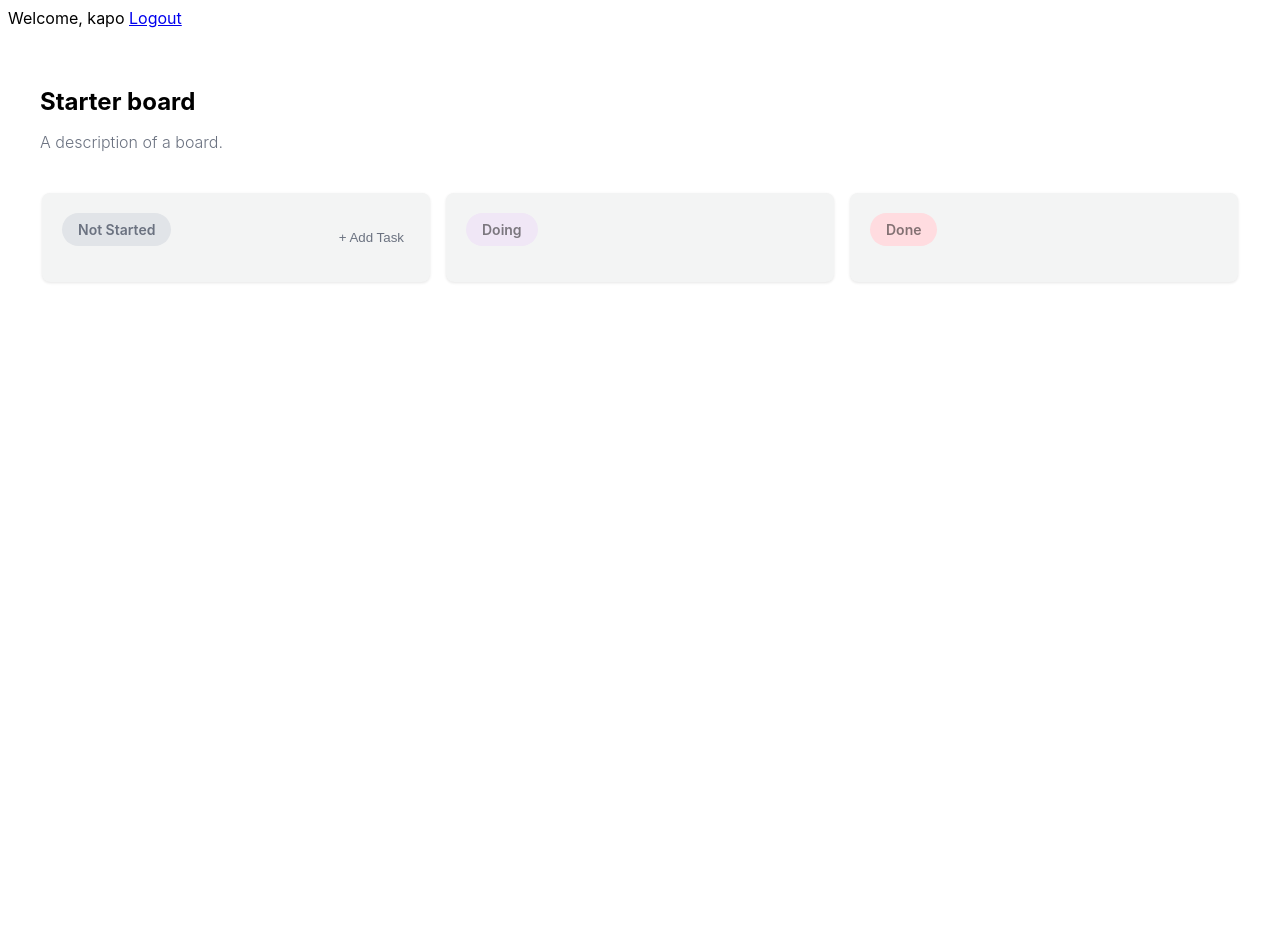
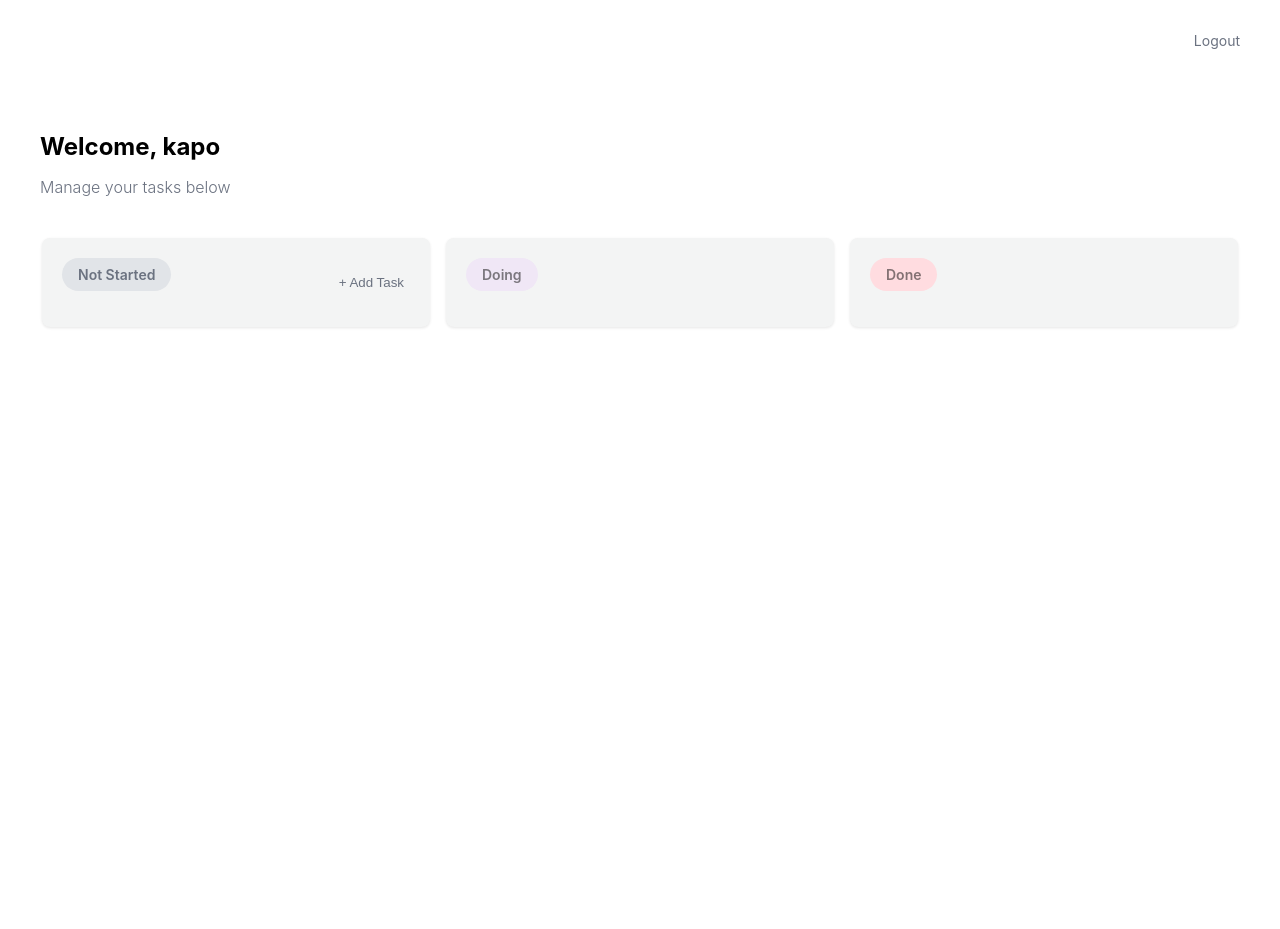
Before and after one commit to Kapo179/django-taskmanager, a Django app: page / in a window 1280 px wide. Before the commit the page ends 283 px from the top, so only its background shows below. Run offline with Django 5.2, Linux system fonts and the light colour scheme; a user stored in the database is signed in; data comes from the database, SQL or seed files in the repository; some web fonts are replaced.

Commit message:
CSS: Logout styling refined, Welcome user configured

```diff
--- a/taskmanager/boards/templates/boards/board.html
+++ b/taskmanager/boards/templates/boards/board.html
@@ -4,8 +4,8 @@
 {% block content %}
 <div class="container my-4">
   <div class="info-container">
-    <h2>Starter board</h2>
-    <p class="subheading">A description of a board.</p>
+    <h2>Welcome, {{ request.user.username }}</h2>
+    <p class="subheading">Manage your tasks below</p>
   </div>
 
   <div class="kanban-container d-flex justify-content-between">
@@ -399,7 +399,6 @@ h2, h5 {
 .btn-submit {
     font-weight: 600;
 }
-
 </style>
 
 <script>
--- a/templates/base.html
+++ b/templates/base.html
@@ -2,27 +2,38 @@
 <html>
 <head>
     <title>Task Manager</title>
-    <meta name="viewport" content="width=device-width, initial-scale=1">
+    <style>
+        /* Add SF Compact Display font */
+        @font-face {
+            font-family: 'SF Compact Display';
+            src: url('https://sf.abarba.me/SF-Compact-Display-Regular.otf');
+            font-weight: 400;
+        }
+
+        /* Style the top navigation */
+        .top-nav {
+            display: flex;
+            justify-content: flex-end;
+            padding: 1rem;
+        }
+
+        /* Simple logout button */
+        .logout-link {
+            font-family: 'SF Compact Display', -apple-system, BlinkMacSystemFont, sans-serif;
+            color: #6B7280;
+            text-decoration: none;
+            padding: 8px 16px;
+            font-size: 14px;
+        }
+    </style>
 </head>
 <body>
-    <nav>
+    <div class="top-nav">
         {% if user.is_authenticated %}
-            <span>Welcome, {{ user.username }}</span>
-            <a href="{% url 'logout' %}">Logout</a>
+            <a href="{% url 'logout' %}" class="logout-link">Logout</a>
         {% endif %}
-    </nav>
-
-    <main>
-        {% if messages %}
-            <ul class="messages">
-                {% for message in messages %}
-                    <li{% if message.tags %} class="{{ message.tags }}"{% endif %}>{{ message }}</li>
-                {% endfor %}
-            </ul>
-        {% endif %}
-
-        {% block content %}
-        {% endblock %}
-    </main>
+    </div>
+    {% block content %}
+    {% endblock %}
 </body>
 </html>
```
